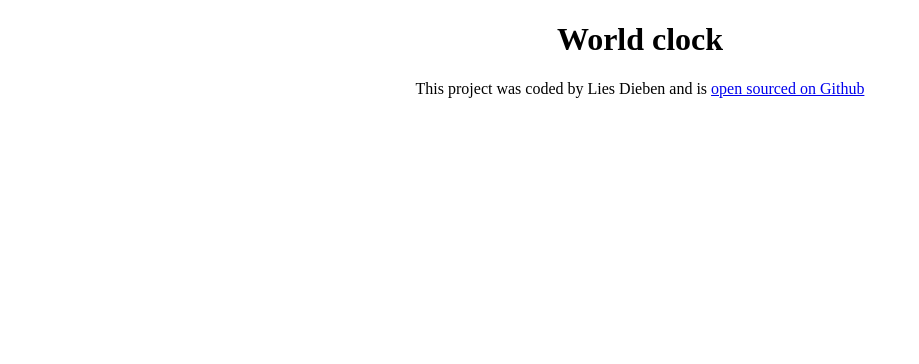
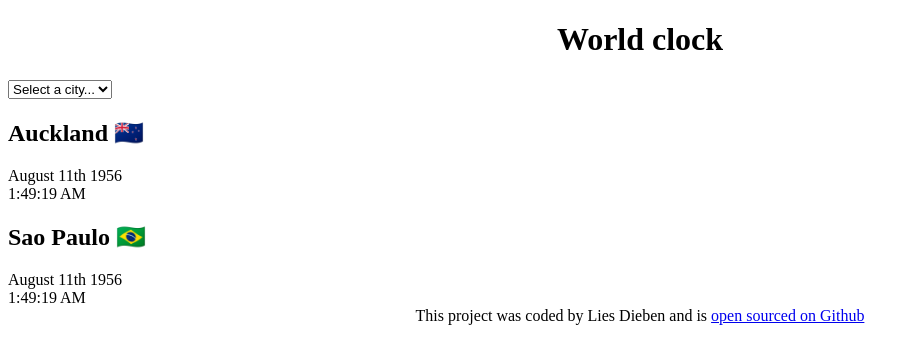
Before and after one commit to dielies/world-clock, a plain HTML site: page index.html in a window 1280 px wide. Shown: the whole page, without its empty margins (0-919 px from the left). Drawn offline with nearby package versions, Linux system fonts and the light colour scheme.

Commit message:
Added basic html

```diff
--- a/index.html
+++ b/index.html
@@ -13,7 +13,33 @@
 
 <body>
 
-    <h1>World clock</h1>
+    <div class="container">
+        <h1>World clock</h1>
+
+        <select name="" id="">
+            <option value="">Select a city...</option>
+            <option value="">Amsterdam</option>
+            <option value="">London</option>
+            <option value="">New York</option>
+        </select>
+
+        <div class="city">
+            <h2>
+                Auckland 🇳🇿
+            </h2>
+            <div class="date">August 11th 1956</div>
+            <div class="time">1:49:19 AM</div>
+        </div>
+
+        <div class="city">
+            <h2>
+                Sao Paulo 🇧🇷
+            </h2>
+            <div class="date">August 11th 1956</div>
+            <div class="time">1:49:19 AM</div>
+        </div>
+
+    </div>
 
     <footer>
         This project was coded by Lies Dieben and is <a href="https://github.com/dielies/world-clock"
```
